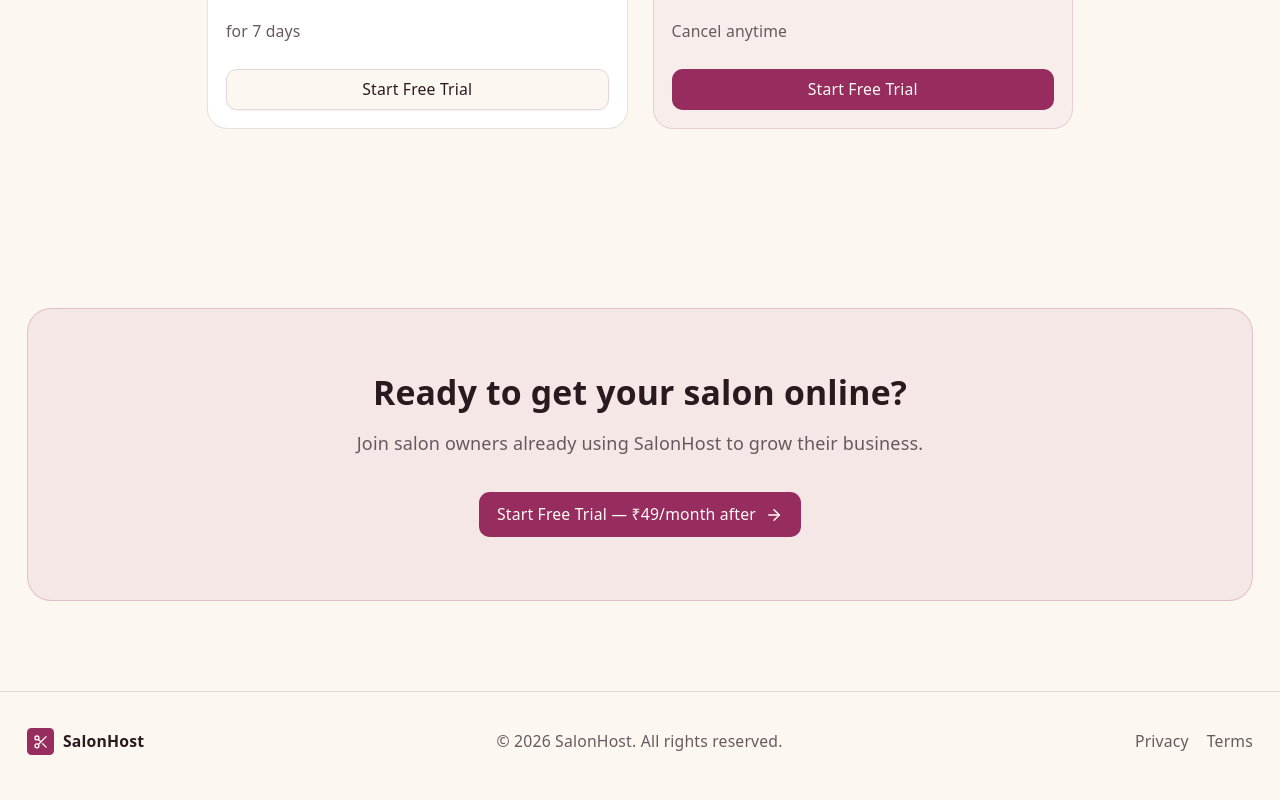
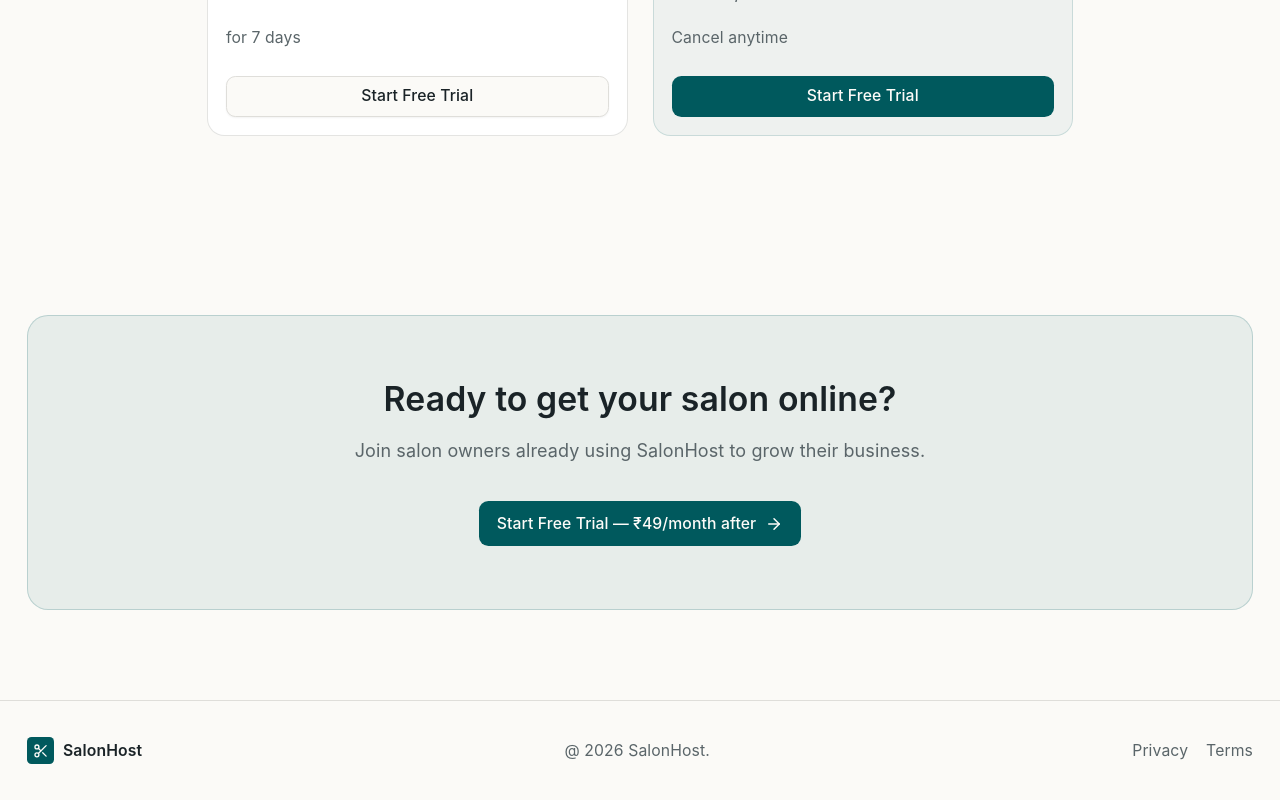
Before and after one commit to code1eve1ing/salonhost-client, a Next.js app: page / in a window 1280 px wide. Shown: the part 2343-3143 px from the top of the page. Built offline with nearby package versions, Linux system fonts and the light colour scheme; no server answers.

Commit message:
perf: improve global styling

```diff
--- a/app/globals.css
+++ b/app/globals.css
@@ -5,70 +5,70 @@
 @custom-variant dark (&:is(.dark *));
 
 :root {
-    /* Salon Theme */
-    --background: oklch(0.98 0.01 75);
-    --foreground: oklch(0.24 0.03 355);
+    /* Minimal, calm salon theme — teal primary & warm stone */
+    --background: oklch(0.985 0.004 90);
+    --foreground: oklch(0.25 0.015 220);
 
     --card: oklch(1 0 0);
-    --card-foreground: oklch(0.24 0.03 355);
+    --card-foreground: oklch(0.25 0.015 220);
 
     --popover: oklch(1 0 0);
-    --popover-foreground: oklch(0.24 0.03 355);
+    --popover-foreground: oklch(0.25 0.015 220);
 
-    /* Rich berry / plum */
-    --primary: oklch(0.47 0.15 355);
-    --primary-foreground: oklch(0.99 0.01 75);
+    /* Deep teal — calm, confident, not overused in salon sites */
+    --primary: oklch(0.42 0.075 200);
+    --primary-foreground: oklch(0.99 0.004 90);
 
-    /* Soft blush */
-    --secondary: oklch(0.95 0.03 20);
-    --secondary-foreground: oklch(0.32 0.05 355);
+    /* Soft stone */
+    --secondary: oklch(0.94 0.008 90);
+    --secondary-foreground: oklch(0.30 0.02 220);
 
-    /* Warm neutral */
-    --muted: oklch(0.94 0.01 75);
-    --muted-foreground: oklch(0.48 0.02 355);
+    /* Warm neutral gray */
+    --muted: oklch(0.955 0.005 90);
+    --muted-foreground: oklch(0.50 0.015 220);
 
-    /* Light rose accent */
-    --accent: oklch(0.92 0.04 10);
-    --accent-foreground: oklch(0.32 0.05 355);
+    /* Faint sand accent */
+    --accent: oklch(0.90 0.03 75);
+    --accent-foreground: oklch(0.32 0.03 75);
 
-    --destructive: oklch(0.58 0.21 28);
-    --destructive-foreground: oklch(0.99 0.01 75);
+    --destructive: oklch(0.55 0.16 25);
+    --destructive-foreground: oklch(0.99 0.004 90);
 
-    /* Optional success color */
-    --success: oklch(0.50 0.11 155);
-    --success-foreground: oklch(0.99 0.01 75);
+    --success: oklch(0.50 0.09 155);
+    --success-foreground: oklch(0.99 0.004 90);
 
-    --border: oklch(0.89 0.015 355);
-    --input: oklch(0.89 0.015 355);
-    --ring: oklch(0.47 0.15 355);
+    --border: oklch(0.90 0.006 90);
+    --input: oklch(0.90 0.006 90);
+    --ring: oklch(0.42 0.075 200);
 
     /* Charts */
-    --chart-1: oklch(0.47 0.15 355);
-    --chart-2: oklch(0.70 0.07 20);
-    --chart-3: oklch(0.58 0.11 155);
-    --chart-4: oklch(0.80 0.04 75);
-    --chart-5: oklch(0.35 0.04 355);
+    --chart-1: oklch(0.42 0.075 200);
+    --chart-2: oklch(0.90 0.03 75);
+    --chart-3: oklch(0.60 0.08 195);
+    --chart-4: oklch(0.72 0.015 90);
+    --chart-5: oklch(0.33 0.02 220);
 
-    --radius: 0.75rem;
+    --radius: 0.65rem;
 
     /* Sidebar */
-    --sidebar: oklch(0.985 0.01 75);
-    --sidebar-foreground: oklch(0.24 0.03 355);
-    --sidebar-primary: oklch(0.47 0.15 355);
-    --sidebar-primary-foreground: oklch(0.99 0.01 75);
-    --sidebar-accent: oklch(0.94 0.01 75);
-    --sidebar-accent-foreground: oklch(0.32 0.05 355);
-    --sidebar-border: oklch(0.89 0.015 355);
-    --sidebar-ring: oklch(0.47 0.15 355);
-    --sans: system-ui, "Segoe UI", Roboto, sans-serif;
-    --heading: system-ui, "Segoe UI", Roboto, sans-serif;
+    --sidebar: oklch(0.97 0.005 90);
+    --sidebar-foreground: oklch(0.25 0.015 220);
+    --sidebar-primary: oklch(0.42 0.075 200);
+    --sidebar-primary-foreground: oklch(0.99 0.004 90);
+    --sidebar-accent: oklch(0.94 0.008 90);
+    --sidebar-accent-foreground: oklch(0.30 0.02 220);
+    --sidebar-border: oklch(0.90 0.006 90);
+    --sidebar-ring: oklch(0.42 0.075 200);
+
+    --sans: "Inter", system-ui, "Segoe UI", Roboto, sans-serif;
+    --heading: "Inter", system-ui, "Segoe UI", Roboto, sans-serif;
     --mono: ui-monospace, Consolas, monospace;
 
-    font: 18px/145% var(--sans);
-    letter-spacing: 0.18px;
+    font: 18px/155% var(--sans);
+    letter-spacing: 0.1px;
     color-scheme: light dark;
-    color: var(--text);
-    background: var(--bg);
+    color: var(--foreground);
+    background: var(--background);
     font-synthesis: none;
     text-rendering: optimizeLegibility;
     -webkit-font-smoothing: antialiased;
@@ -77,37 +77,11 @@
     @media (max-width: 1024px) {
         font-size: 16px;
     }
-
-
-
-
-
-}
-
-@media (prefers-color-scheme: dark) {
-    :root {
-        --text: #9ca3af;
-        --text-h: #f3f4f6;
-        --bg: #16171d;
-        --border: #2e303a;
-        --code-bg: #1f2028;
-        --accent: #c084fc;
-        --accent-bg: rgba(192, 132, 252, 0.15);
-        --accent-border: rgba(192, 132, 252, 0.5);
-        --social-bg: rgba(47, 48, 58, 0.5);
-        --shadow:
-            rgba(0, 0, 0, 0.4) 0 10px 15px -3px,
-            rgba(0, 0, 0, 0.25) 0 4px 6px -2px;
-    }
-
-    #social .button-icon {
-        filter: invert(1) brightness(2);
-    }
 }
 
 @theme inline {
-    --font-heading: var(--font-sans);
-    --font-sans: "Geist Variable", sans-serif;
+    --font-heading: var(--heading);
+    --font-sans: var(--sans);
     --color-sidebar-ring: var(--sidebar-ring);
     --color-sidebar-border: var(--sidebar-border);
     --color-sidebar-accent-foreground: var(--sidebar-accent-foreground);
@@ -149,37 +123,51 @@
 }
 
 .dark {
-    --background: oklch(0.145 0 0);
-    --foreground: oklch(0.985 0 0);
-    --card: oklch(0.205 0 0);
-    --card-foreground: oklch(0.985 0 0);
-    --popover: oklch(0.205 0 0);
-    --popover-foreground: oklch(0.985 0 0);
-    --primary: oklch(0.922 0 0);
-    --primary-foreground: oklch(0.205 0 0);
-    --secondary: oklch(0.269 0 0);
-    --secondary-foreground: oklch(0.985 0 0);
-    --muted: oklch(0.269 0 0);
-    --muted-foreground: oklch(0.708 0 0);
-    --accent: oklch(0.269 0 0);
-    --accent-foreground: oklch(0.985 0 0);
-    --destructive: oklch(0.704 0.191 22.216);
+    --background: oklch(0.18 0.012 220);
+    --foreground: oklch(0.92 0.005 90);
+
+    --card: oklch(0.22 0.014 220);
+    --card-foreground: oklch(0.92 0.005 90);
+
+    --popover: oklch(0.22 0.014 220);
+    --popover-foreground: oklch(0.92 0.005 90);
+
+    --primary: oklch(0.68 0.08 195);
+    --primary-foreground: oklch(0.16 0.012 220);
+
+    --secondary: oklch(0.27 0.014 220);
+    --secondary-foreground: oklch(0.92 0.005 90);
+
+    --muted: oklch(0.25 0.012 220);
+    --muted-foreground: oklch(0.64 0.012 90);
+
+    --accent: oklch(0.55 0.045 75);
+    --accent-foreground: oklch(0.95 0.008 90);
+
+    --destructive: oklch(0.62 0.17 25);
+    --destructive-foreground: oklch(0.97 0.005 90);
+
+    --success: oklch(0.60 0.09 155);
+    --success-foreground: oklch(0.16 0.012 220);
+
     --border: oklch(1 0 0 / 10%);
-    --input: oklch(1 0 0 / 15%);
-    --ring: oklch(0.556 0 0);
-    --chart-1: oklch(0.87 0 0);
-    --chart-2: oklch(0.556 0 0);
-    --chart-3: oklch(0.439 0 0);
-    --chart-4: oklch(0.371 0 0);
-    --chart-5: oklch(0.269 0 0);
-    --sidebar: oklch(0.205 0 0);
-    --sidebar-foreground: oklch(0.985 0 0);
-    --sidebar-primary: oklch(0.488 0.243 264.376);
-    --sidebar-primary-foreground: oklch(0.985 0 0);
-    --sidebar-accent: oklch(0.269 0 0);
-    --sidebar-accent-foreground: oklch(0.985 0 0);
+    --input: oklch(1 0 0 / 13%);
+    --ring: oklch(0.68 0.08 195);
+
+    --chart-1: oklch(0.68 0.08 195);
+    --chart-2: oklch(0.55 0.045 75);
+    --chart-3: oklch(0.60 0.09 155);
+    --chart-4: oklch(0.55 0.015 90);
+    --chart-5: oklch(0.85 0.008 90);
+
+    --sidebar: oklch(0.20 0.013 220);
+    --sidebar-foreground: oklch(0.92 0.005 90);
+    --sidebar-primary: oklch(0.68 0.08 195);
+    --sidebar-primary-foreground: oklch(0.16 0.012 220);
+    --sidebar-accent: oklch(0.27 0.014 220);
+    --sidebar-accent-foreground: oklch(0.92 0.005 90);
     --sidebar-border: oklch(1 0 0 / 10%);
-    --sidebar-ring: oklch(0.556 0 0);
+    --sidebar-ring: oklch(0.68 0.08 195);
 }
 
 @layer base {
--- a/app/templates/page.tsx
+++ b/app/templates/page.tsx
@@ -151,7 +151,10 @@
 
       <footer className="border-t border-border py-8">
         <div className="mx-auto flex max-w-6xl items-center justify-center px-4 text-sm text-muted-foreground md:px-6">
-          <p>© 2026 SalonHost. All rights reserved.</p>
+          <p>@ 2026 SalonHost.
+            {/* All rights reserved. */}
+
+            </p>
         </div>
       </footer>
     </div>
--- a/components/initial/LandingPage.tsx
+++ b/components/initial/LandingPage.tsx
@@ -258,7 +258,9 @@
             </div>
             <span className="font-semibold text-foreground">SalonHost</span>
           </div>
-          <p>© 2026 SalonHost. All rights reserved.</p>
+          <p>@ 2026 SalonHost.
+            {/* All rights reserved. */}
+            </p>
           <div className="flex gap-4">
             <a href="#" className="transition-colors hover:text-foreground">Privacy</a>
             <a href="#" className="transition-colors hover:text-foreground">Terms</a>
```
